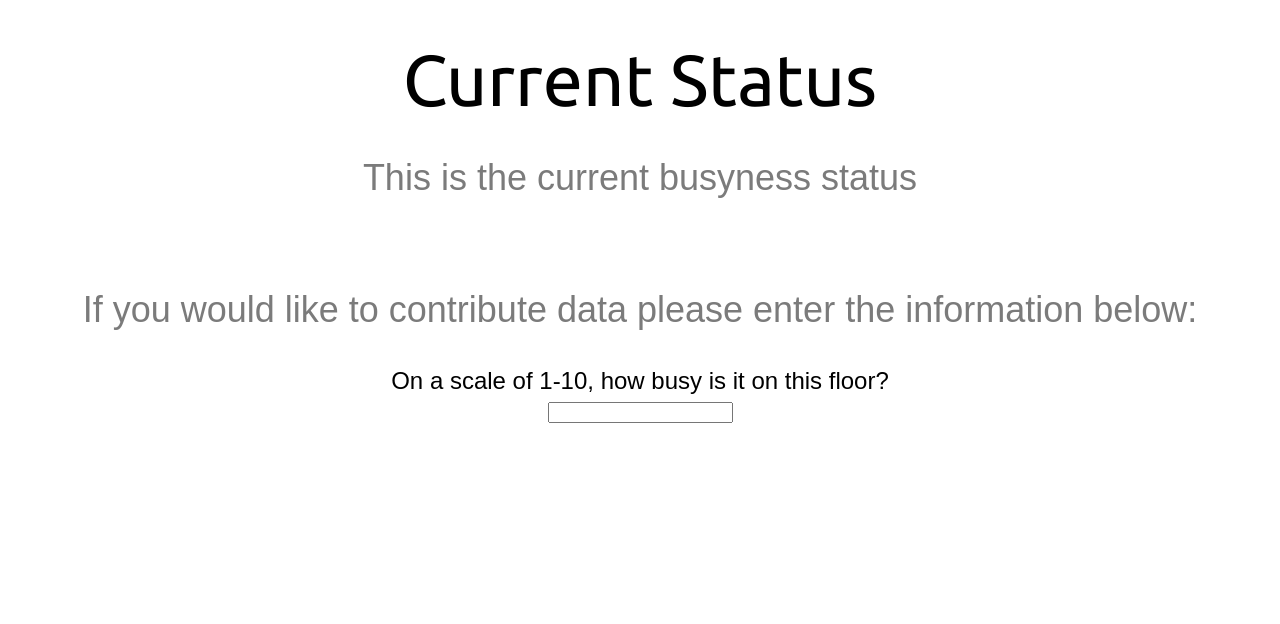
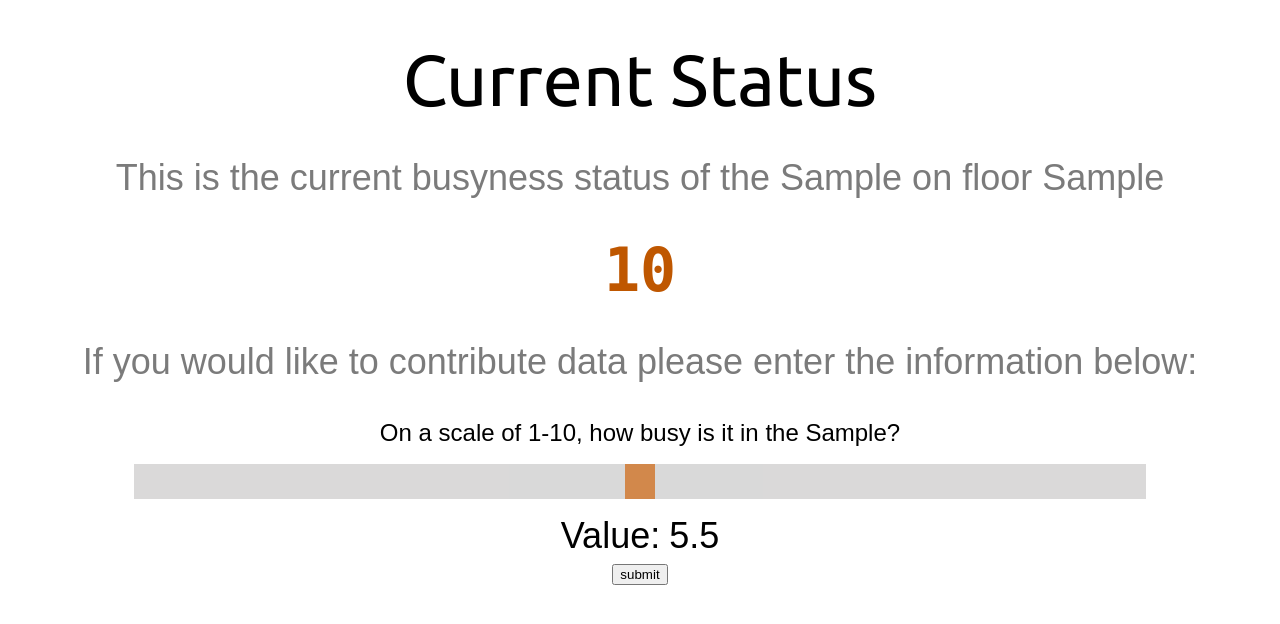
Before and after one commit to kashband/HackTX2021_UT_JKK, a Flask app: template templates/status.html in a window 1280 px wide. Shown: the top 624 px of the page. Run offline with Flask 2, Linux system fonts and the light colour scheme; the template is opened without the code that fills it: most values are stand-ins (such as "Sample title", 1, 10 or a date in 2020).

Commit message:
updated templates folder

```diff
--- a/templates/building.html
+++ b/templates/building.html
@@ -6,7 +6,7 @@
     <link href="https://fonts.googleapis.com/css?family=IBM+Plex+Sans|Ubuntu" rel="stylesheet">
   </head>
   <body bgcolor="#FFFFFF">
-    <h>UT Density Tracker</h>
+    <h class="top">UT Density Tracker</h>
     <p id='my_building'>Start by selecting the building you would like to view</p>
     <form action="#" method="POST">
       <button class="buttonB" type="submit" name="buttonBldg" value="PCL">
--- a/templates/status.html
+++ b/templates/status.html
@@ -6,13 +6,31 @@
     <link href="https://fonts.googleapis.com/css?family=IBM+Plex+Sans|Ubuntu" rel="stylesheet">
   </head>
     <body bgcolor="#fff">
-    <h>Current Status</h>
-    <p>This is the current busyness status </p>
-    <br>
+
+    <h class="top">Current Status</h>
+    <p>This is the current busyness status of the {{thisBuilding}} on floor {{thisFloor}} </p>
+    <div class="expand" id="valueWrapper">
+      <p2 id="busyAvg"> {{ currentAverage }} </p2>
+    </div>
 
     <p>If you would like to contribute data please enter the information below:</p>
 
-  <form>
+  <!--<form>
     <label for="fname">On a scale of 1-10, how busy is it on this floor?</label><br>
     <input type="text" id="fname" name="fname"><br>
+  </form>-->
+
+  <form action="#" method="POST">
+    <div class='busySlider'>
+      <p1 id="prompt"> On a scale of 1-10, how busy is it in the {{thisBuilding}}?</p1>
+      <input type="range" min="1.0" max="10.0" value="5.5" class="slider" step="0.5" id="busyRange" name="busyness">
+      <!--<input type="submit" value="submit" id="enterVal"/> -->
+    </div>
+    <div id="outputArea">
+      <label for="value" id ="valText"> Value: </label>
+      <p3 id="valDisplay">5.5</p3>
+    </div>
+    <input type="submit" value="submit" id="entervalue">
   </form>
+  <script src="{{ url_for('static', filename='js/slider.js') }}"></script>
+</body>
```
Also changed, not shown: templates/floors.html (+4 -8 lines).
